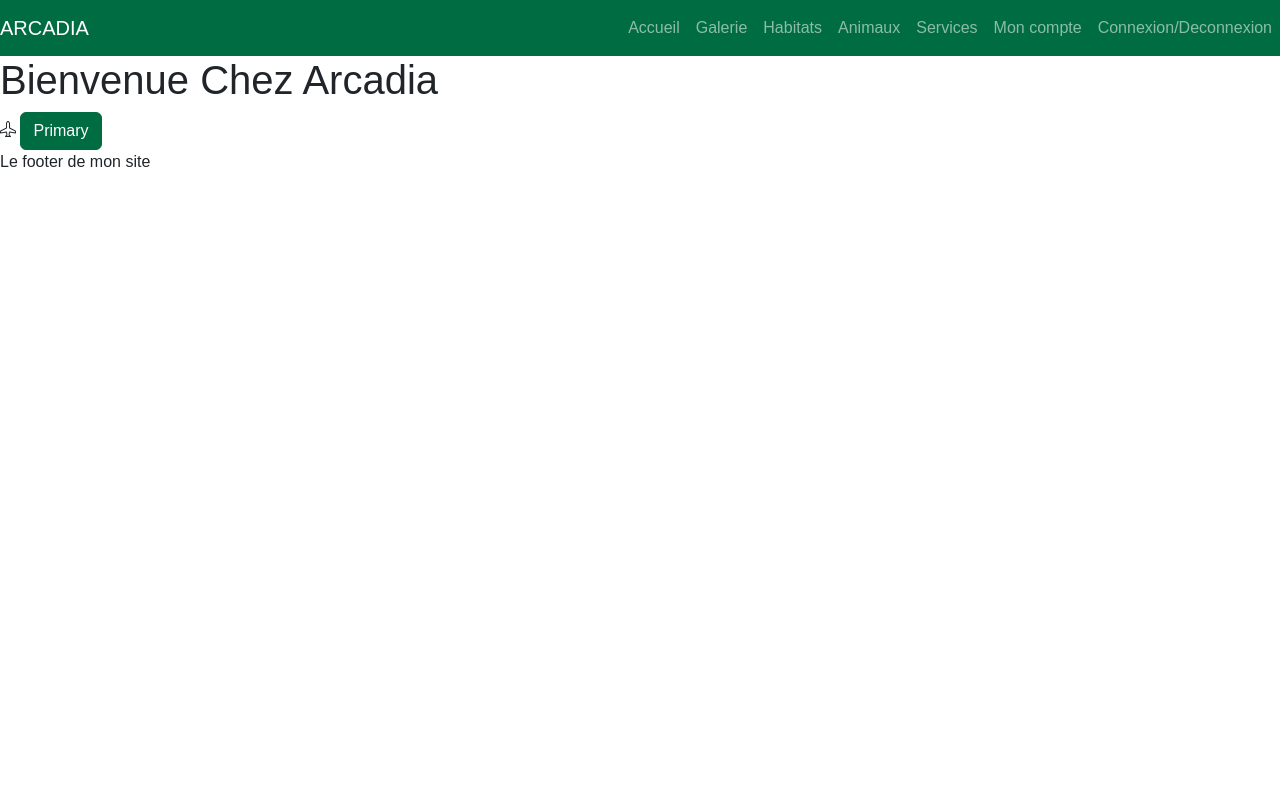
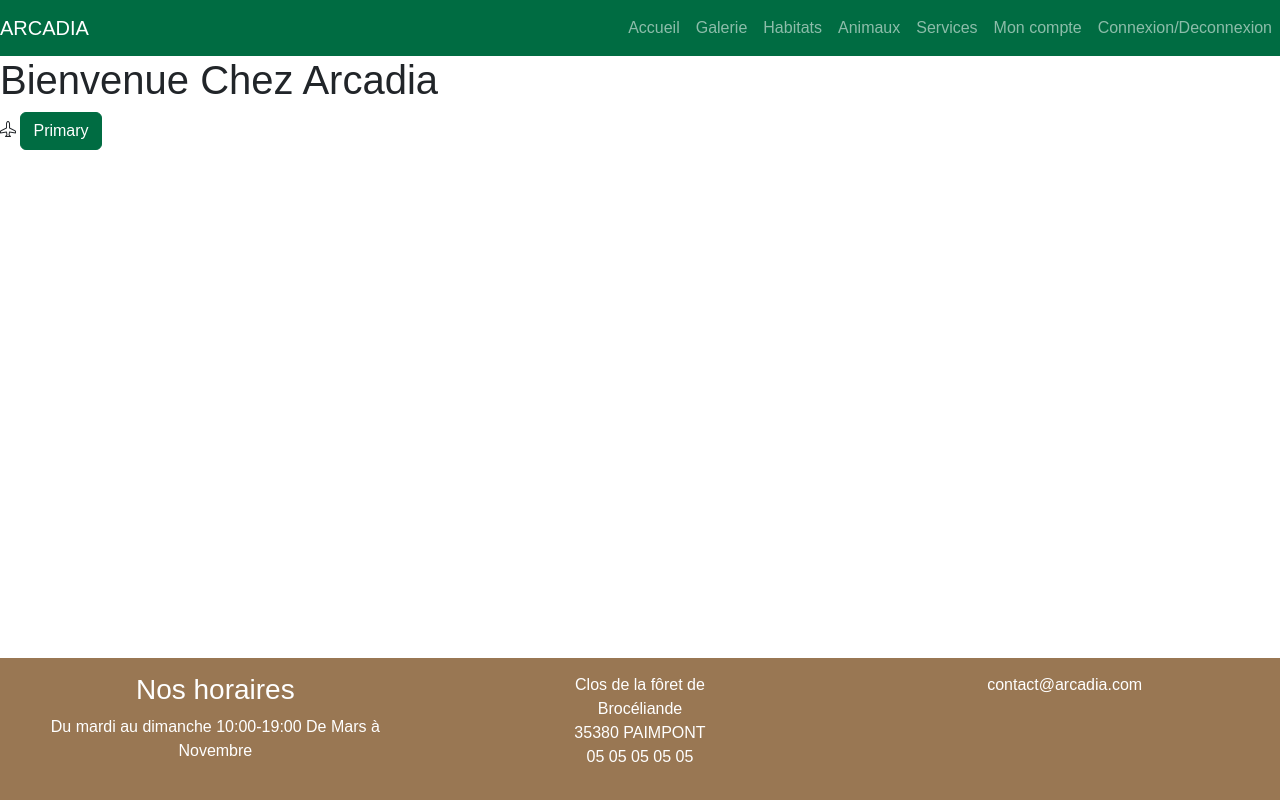
Before and after one commit to AchilleMBA/Arcadia, a PHP site: page / in a window 1280 px wide. Run offline with PHP 8.4, Linux system fonts and the light colour scheme; some libraries are stand-ins or nearby versions.

Commit message:
add footer

```diff
--- a/index.html
+++ b/index.html
@@ -53,7 +53,23 @@
 
     </main>
 
-    <footer>Le footer de mon site</footer>
+    <footer class="bg-dark text-white text-center footer">
+        <div class ="row">
+            <div class="col-12 col-lg-4">
+                <h3>Nos horaires </h3>
+                <p>Du mardi au dimanche 10:00-19:00 De Mars à Novembre </p>
+            </div>
+            <div class="col-6 col-lg-4">
+                <p>Clos de la fôret de <br>
+                    Brocéliande <br>
+                35380 PAIMPONT <br>
+                05 05 05 05 05 <br></p>
+            </div>
+            <div class="col-6 col-lg-4">
+                <p>contact@arcadia.com</p>
+            </div>
+        </div>
+    </footer>
     <script type="module" src="Router/router.js"></script>
     <script src="node_modules/bootstrap/dist/js/bootstrap.bundle.min.js"></script>
 </body>
--- a/scss/main.scss
+++ b/scss/main.scss
@@ -1,2 +1,16 @@
 @import url("/node_modules/bootstrap-icons/font/bootstrap-icons.css");
 @import 'custom';
+
+html{
+    position:relative;
+    min-height:100%;
+}
+main{
+    margin-bottom: 250px;
+}
+footer.footer{
+    padding: 15px;
+    position:absolute;
+    bottom: 0;
+    width:100%;
+}
```
Also changed, not shown: scss/main.css, 1 other file.
